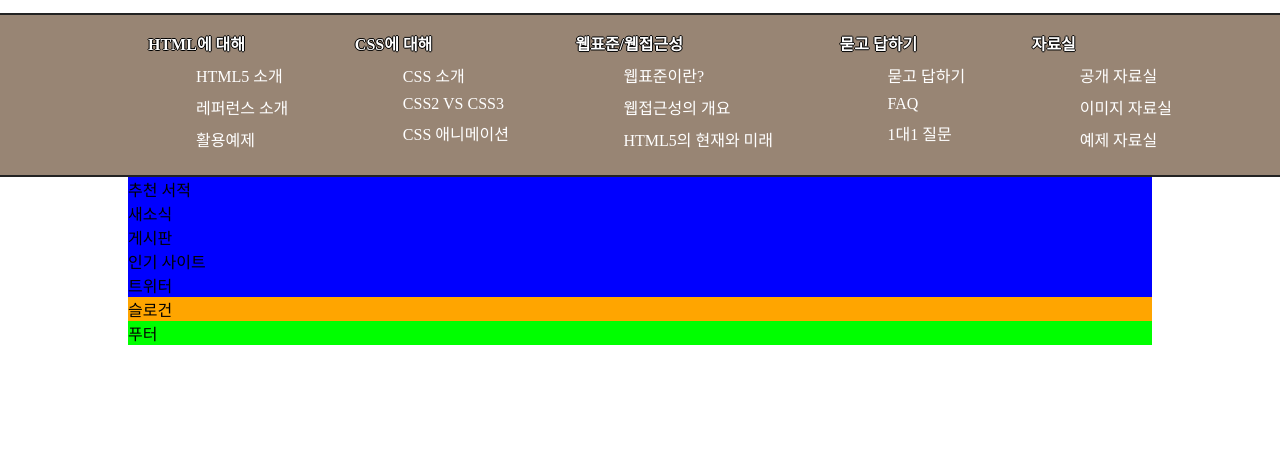
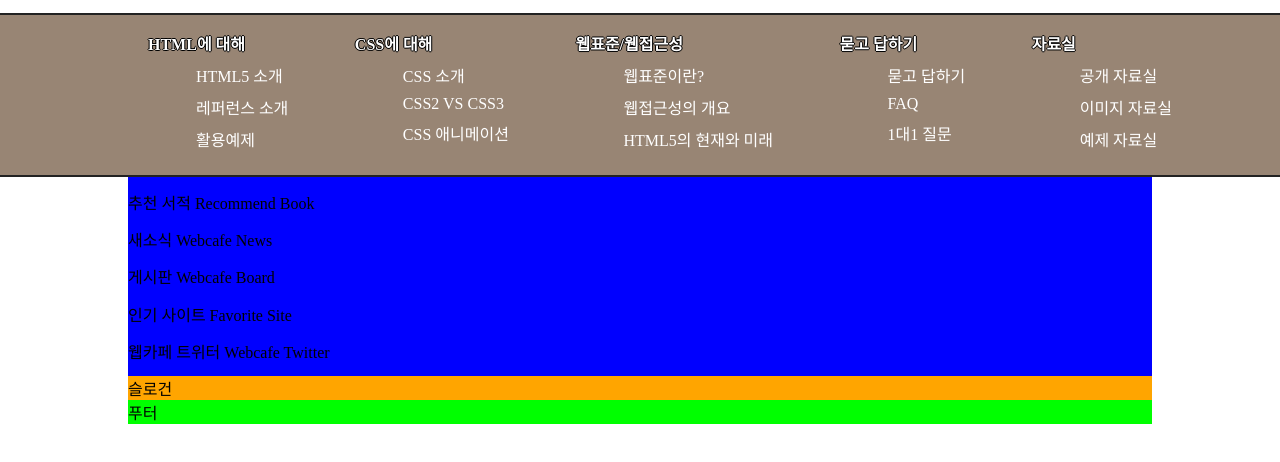
Before and after one commit to usuhan/usuhan.github.io, a plain HTML site: page index.html in a window 1280 px wide. Shown: the part 142-604 px from the top of the page. Drawn offline with nearby package versions, Linux system fonts and the light colour scheme; a script that the page names is missing; a web font is replaced by a local one.

Commit message:
메인콘텐츠제목 마크업 완성

```diff
--- a/index.html
+++ b/index.html
@@ -87,11 +87,36 @@
       </ul>
     </nav>
     <main class="main-content">
-      <section class="recommend-book">추천 서적</section>
-      <section class="news">새소식</section>
-      <section class="board">게시판</section>
-      <section class="favorite-site">인기 사이트</section>
-      <section class="twitter">트위터</section>
+      <section class="recommend-book">
+        <h2 class="recommend-book-subject main-content-subject">
+          추천 서적
+          <span class="en-subject">Recommend Book</span>
+        </h2>
+      </section>
+      <section class="news">
+        <h2 class="news-subject main-content-subject">
+          새소식
+          <span class="en-subject">Webcafe News</span>
+        </h2>
+      </section>
+      <section class="board">
+        <h2 class="board-subject main-content-subject">
+          게시판
+          <span class="en-subject">Webcafe Board</span>
+        </h2>
+      </section>
+      <section class="favorite-site">
+        <h2 class="favorite-site-subject main-content-subject">
+          인기 사이트
+          <span class="en-subject">Favorite Site</span>
+        </h2>
+      </section>
+      <section class="twitter">
+        <h2 class="twitter-subject main-content-subject">
+          웹카페 트위터
+          <span class="en-subject">Webcafe Twitter</span>
+        </h2>
+      </section>
     </main>
     <article class="slogan">슬로건</article>
     <footer class="footer">푸터</footer>
```
